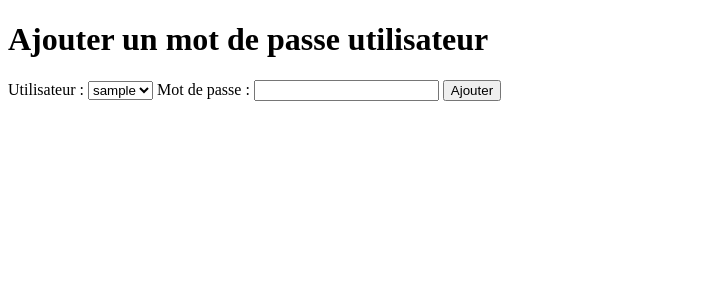
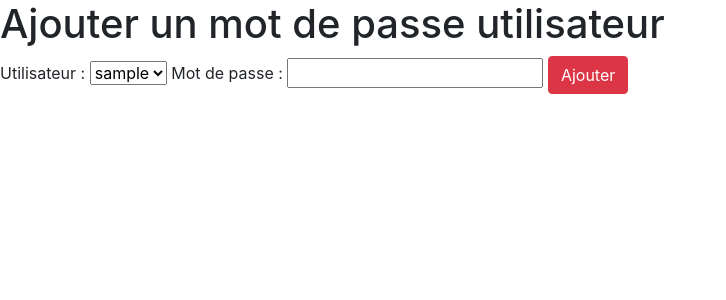
Before and after one commit to cponcet07/courriers_pdf_ezged, a PHP site: page /autorisation.php in a window 1280 px wide. Shown: the top 300 px of the page, without its empty margins (0-726 px from the left). Run offline with PHP 8.4, Linux system fonts and the light colour scheme; tables that the repository leaves empty or names only in its code hold one stand-in row (values such as "Sample post").

Commit message:
Add files via upload

```diff
--- a/autorisation.php
+++ b/autorisation.php
@@ -1,3 +1,4 @@
+<link rel="stylesheet" href="https://maxcdn.bootstrapcdn.com/bootstrap/4.0.0/css/bootstrap.min.css">
 <?php
 require 'connexion.php';
 
@@ -42,7 +43,7 @@
         <label for="password">Mot de passe :</label>
         <input type="password" name="password" id="password" required>
 
-        <button type="submit">Ajouter</button>
+        <button type="submit" class="btn btn-danger">Ajouter</button>
     </form>
 </body>
 </html>
--- a/script.js
+++ b/script.js
@@ -74,11 +74,6 @@
 // Fonction pour appliquer le style "italique" au texte sélectionné
 function italic() {
   surroundSelection('em');
-}
-// Fonction pour changer la police du texte sélectionné
-function font() {
-  var font = document.getElementById("font").value;
-  surroundSelection('span', 'font-family: ' + font + ';');
 }
 // Fonction pour changer la taille de la police du texte sélectionné
 function changeFontSize() {
```
Also changed, not shown: toolbar.php (+1 -10 lines), connexion.php (line endings or trailing spaces), gestion_pdf.php (line endings or trailing spaces), index.css (line endings or trailing spaces), index.php (line endings or trailing spaces), link.php (line endings or trailing spaces), login.css (line endings or trailing spaces), login.php (line endings or trailing spaces), pdf_zone.php (line endings or trailing spaces).
